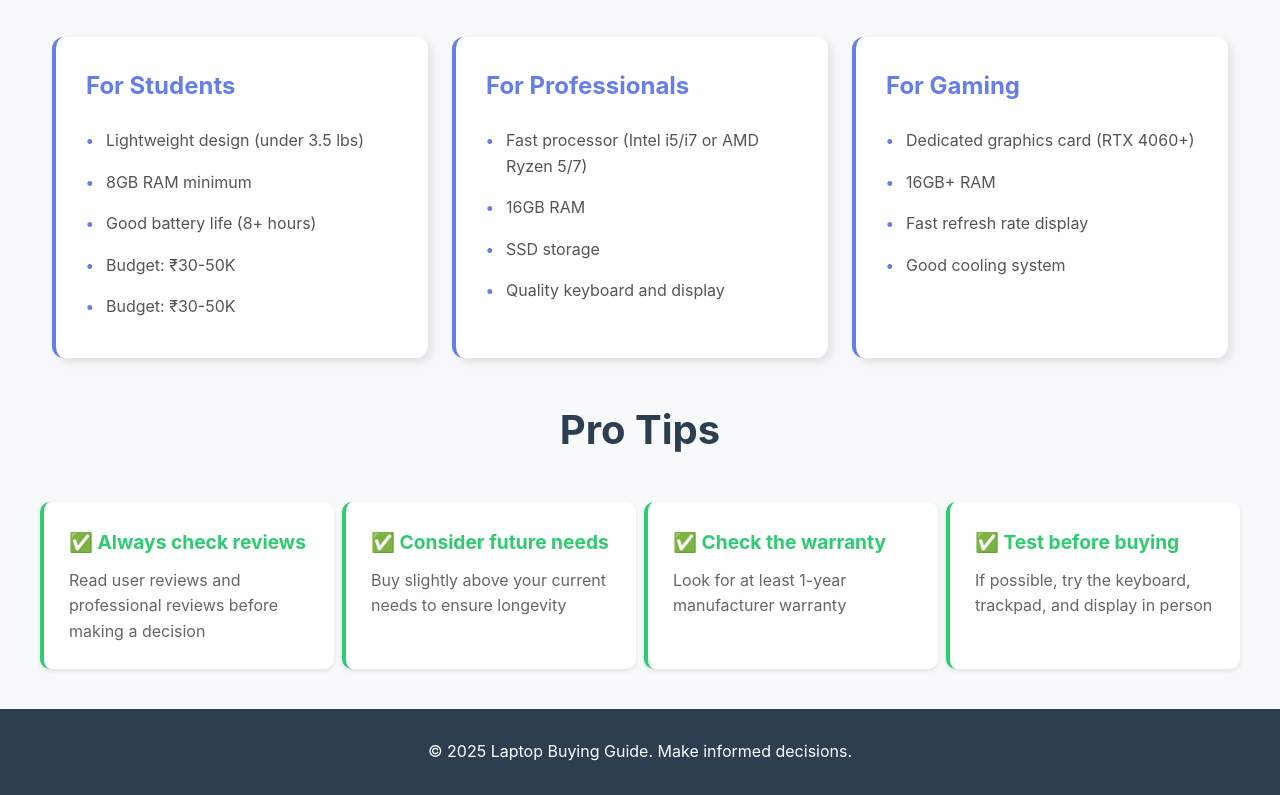
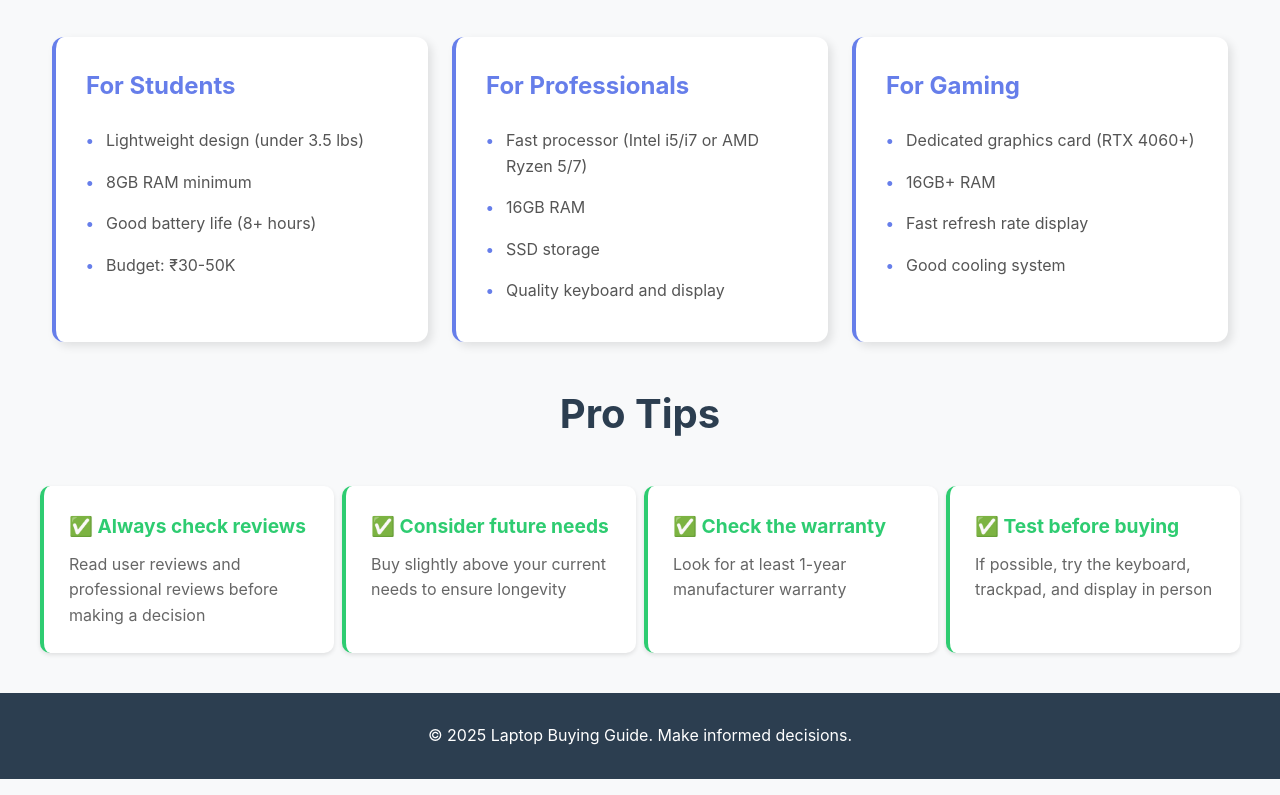
Before and after one commit to Ashwanth-24/Laptop-Buying-Guide-Project, a plain HTML site: page index.html in a window 1280 px wide. Shown: the part 1095-1890 px from the top of the page. Drawn offline with Linux system fonts and the light colour scheme.

Commit message:
Update index.html
i have reveme the "index.html" 69th  extra line

```diff
--- a/index.html
+++ b/index.html
@@ -67,7 +67,7 @@
               <li>8GB RAM minimum</li>
               <li>Good battery life (8+ hours)</li>
               <li>Budget: ₹30-50K</li>
-              <li>Budget: ₹30-50K</li>
+
             </ul>
           </div>
           <div class="recom-card">
```
